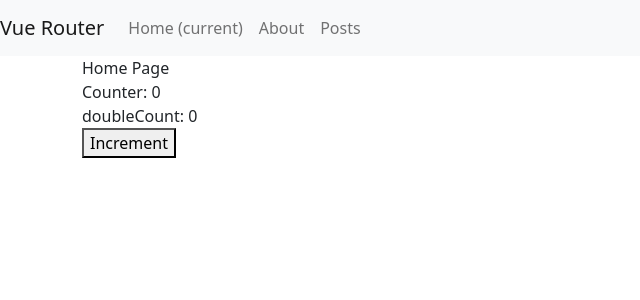
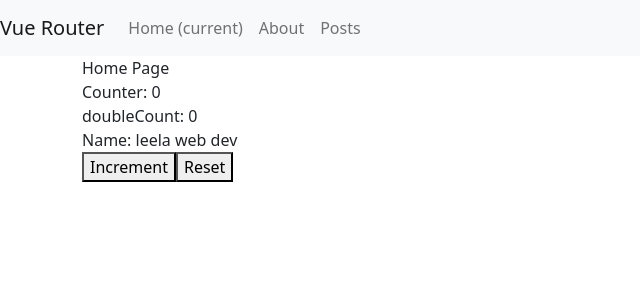
Before and after one commit to leelanarasimha/vue-composition-router, a Vue app: page / in a window 1280 px wide. Shown: the top 300 px of the page, without its empty margins (0-640 px from the left). Built offline with nearby package versions, Linux system fonts and the light colour scheme.

Commit message:
state methods in option api

```diff
--- a/src/pages/Home.vue
+++ b/src/pages/Home.vue
@@ -2,9 +2,11 @@
   <div>Home Page</div>
   <div>Counter: {{ count }}</div>
   <div>doubleCount: {{ doubleCount }}</div>
+  <div>Name: {{ name }}</div>
   <!-- <div>doubleValue: {{ doubleValue }}</div> -->
   <div>
     <button @click="add()">Increment</button>
+    <button @click="$reset()">Reset</button>
   </div>
 </template>
 
@@ -18,12 +20,20 @@
       //   doubleCounter: 'doubleCount',
       //   doubleValue: (state) => state.doubleCount + 1
       // }),
-      ...mapWritableState(useCounterStore, ['count', 'doubleCount'])
+      ...mapWritableState(useCounterStore, ['count', 'doubleCount', 'name'])
+    },
+    mounted() {
+      this.$subscribe((mutation, state) => {
+        console.log(mutation), console.log(state);
+      });
     },
     methods: {
-      ...mapActions(useCounterStore, ['increment']),
+      ...mapActions(useCounterStore, ['increment', '$reset', '$patch', '$subscribe']),
       add() {
-        this.count++;
+        this.$patch({
+          count: this.count + 1,
+          name: Math.random() + 'dsds'
+        });
       }
     }
   };
```
